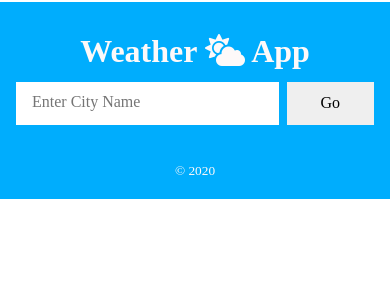
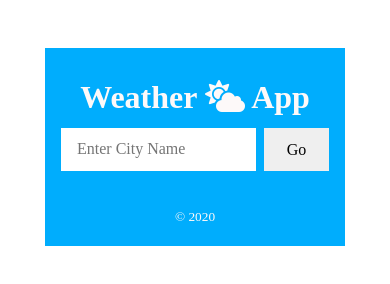
Before and after one commit to otengabrokwah/weather-app, a plain HTML site: page index.html in a window 390 px wide. Drawn offline with Linux system fonts and the light colour scheme; a web font is replaced by a local one.

Commit message:
Add files via upload

```diff
--- a/css/sytles.css
+++ b/css/sytles.css
@@ -25,9 +25,7 @@
 
 /* REFRACTED CODE*/
 
-#main-container, .alert{
-    max-width: 450px;
-}
+
 
 
 .input input[type="text"], .submit button{
@@ -65,6 +63,7 @@ li{
 #main-container{
     text-align: center;
     margin: 0.1rem auto 0;
+    max-width: 400px;
 }
 
 .temperature figure{
@@ -124,4 +123,20 @@ hr{
     background-color:var(--alert-color);
     color: var(--white-color);
     padding: 0.5rem;
+    max-width: 450px;
 }
+
+
+@media(max-width:500px) {
+#main-container{
+    max-width: 300px;
+    margin-top: 3rem;
+}
+}
+
+
+@media(min-width:501px) and (max-width:768px){
+#main-container{
+    margin-top: 3rem;
+}
+}
```
